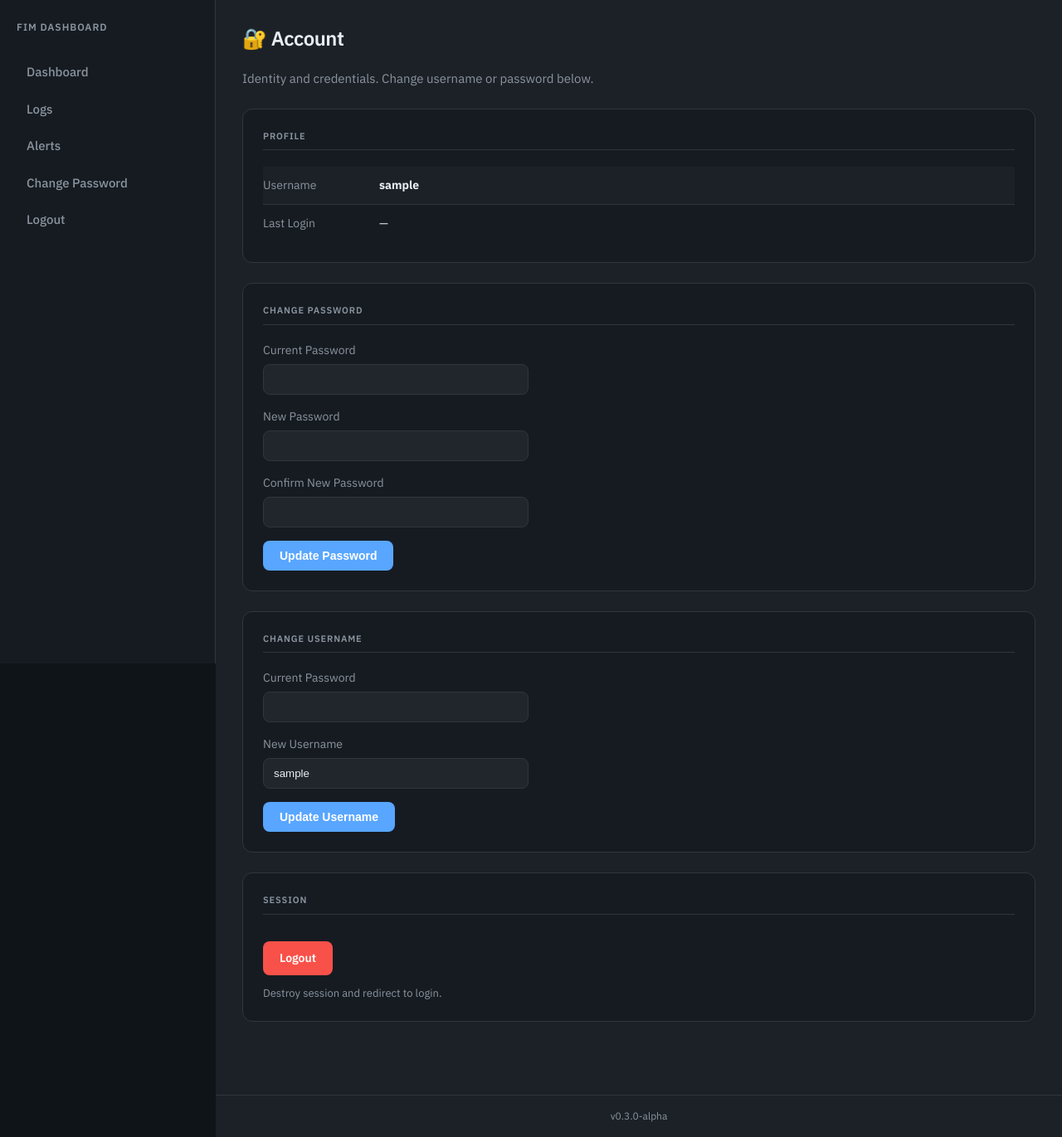
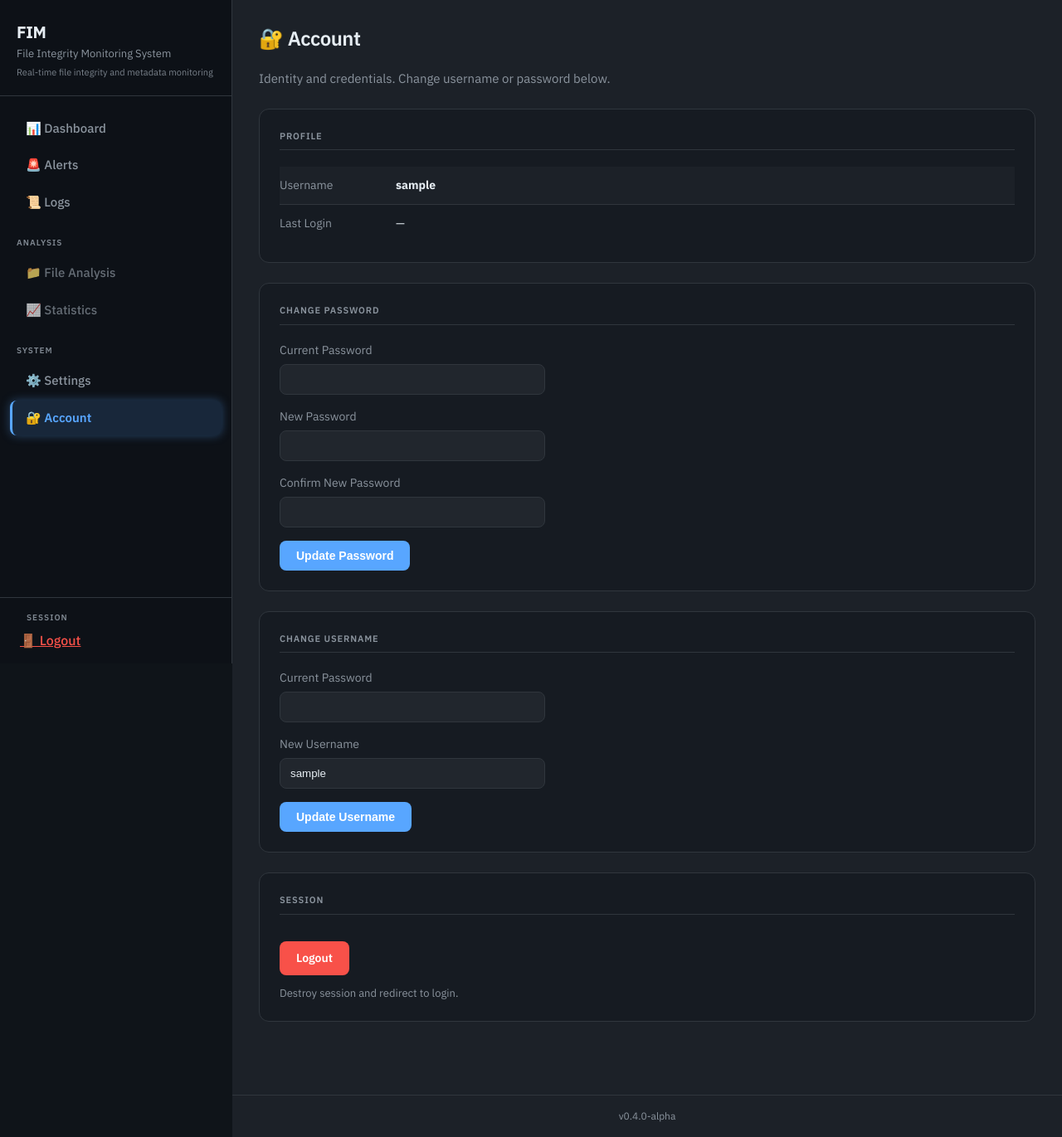
Before and after one commit to HusnainZargar/File-Integrity-Monitoring-System, a Flask app: page /account in a window 1280 px wide. Shown: the whole page at 83% size. Run offline with Flask 3, Linux system fonts and the light colour scheme; the visitor is signed in with stand-in values (Sample User, id 1); data comes from the database, SQL or seed files in the repository; tables that the repository leaves empty hold one stand-in row (values such as "Sample post").

Commit message:
Update sidebar styles and content structure

```diff
--- a/web/templates/base.html
+++ b/web/templates/base.html
@@ -10,7 +10,7 @@
     <style>
         :root {
             --bg-page: #0f1419;
-            --bg-sidebar: #161b22;
+            --bg-sidebar: #0d1117;
             --bg-card: #1c2128;
             --bg-row: #21262d;
             --bg-row-alt: #161b22;
@@ -19,7 +19,9 @@
             --text-muted: #8b949e;
             --accent: #58a6ff;
             --accent-soft: rgba(88, 166, 255, 0.15);
+            --accent-glow: rgba(88, 166, 255, 0.35);
             --danger: #f85149;
+            --danger-soft: rgba(248, 81, 73, 0.15);
             --warn: #d29922;
             --warn-bg: rgba(210, 153, 34, 0.2);
             --radius: 12px;
@@ -37,39 +39,99 @@
         }
         .container { display: flex; min-height: 100vh; }
         .sidebar {
-            width: 260px;
+            width: 280px;
             background: var(--bg-sidebar);
             border-right: 1px solid var(--border);
-            padding: 24px 0;
+            padding: 0;
             position: fixed;
             height: 100%;
             overflow-y: auto;
+            display: flex;
+            flex-direction: column;
         }
-        .sidebar h2 {
-            margin: 0 20px 24px;
-            font-size: 0.75rem;
+        .sidebar-header {
+            padding: 24px 20px 20px;
+            border-bottom: 1px solid var(--border);
+            flex-shrink: 0;
+        }
+        .sidebar-brand {
+            font-size: 1.25rem;
+            font-weight: 700;
+            color: var(--text);
+            letter-spacing: -0.02em;
+            margin: 0 0 2px;
+        }
+        .sidebar-product {
+            font-size: 0.8125rem;
+            color: var(--text-muted);
+            margin: 0 0 6px;
+            line-height: 1.35;
+        }
+        .sidebar-tagline {
+            font-size: 0.6875rem;
+            color: var(--text-muted);
+            opacity: 0.85;
+            margin: 0;
+            line-height: 1.4;
+        }
+        .sidebar-nav {
+            flex: 1;
+            padding: 16px 0;
+        }
+        .sidebar-section {
+            margin-bottom: 20px;
+        }
+        .sidebar-section-label {
+            font-size: 0.625rem;
             font-weight: 600;
             text-transform: uppercase;
-            letter-spacing: 0.08em;
+            letter-spacing: 0.1em;
             color: var(--text-muted);
+            margin: 0 20px 8px;
+            opacity: 0.9;
         }
-        .sidebar ul { list-style: none; padding: 0; margin: 0; }
+        .sidebar ul { list-style: none; padding: 0 12px; margin: 0; }
         .sidebar li { margin: 0; }
-        .sidebar a {
+        .sidebar-nav a {
             color: var(--text-muted);
             text-decoration: none;
             font-size: 0.9375rem;
             font-weight: 500;
             display: block;
-            padding: 10px 20px;
-            margin: 2px 12px;
+            padding: 10px 16px;
+            margin: 2px 0;
             border-radius: var(--radius-sm);
-            transition: color 0.15s, background 0.15s;
+            transition: color 0.15s, background 0.15s, border-color 0.15s;
+            border-left: 3px solid transparent;
         }
-        .sidebar a:hover { color: var(--text); background: var(--bg-row); }
+        .sidebar-nav a:hover { color: var(--text); background: var(--bg-row); }
+        .sidebar-nav a.active {
+            color: var(--accent);
+            font-weight: 600;
+            background: var(--accent-soft);
+            border-left-color: var(--accent);
+            box-shadow: 0 0 12px var(--accent-glow);
+        }
+        .sidebar-nav a.coming-soon {
+            color: var(--text-muted);
+            opacity: 0.7;
+            cursor: not-allowed;
+        }
+        .sidebar-nav a.coming-soon:hover { background: transparent; color: var(--text-muted); }
+        .sidebar-session {
+            padding: 16px 12px;
+            border-top: 1px solid var(--border);
+            flex-shrink: 0;
+        }
+        .sidebar-session a {
+            color: var(--danger);
+            font-weight: 500;
+        }
+        .sidebar-session a:hover { background: var(--danger-soft); color: var(--danger); }
+        .sidebar-session a.active { color: var(--danger); border-left-color: var(--danger); }
         .main-content {
             flex: 1;
-            margin-left: 260px;
+            margin-left: 280px;
             min-width: 0;
             padding: 28px 32px 64px;
             overflow-y: auto;
@@ -207,6 +269,7 @@
         }
         .status-strip .item { display: flex; align-items: center; gap: 8px; }
         .status-strip .dot { width: 8px; height: 8px; border-radius: 50%; background: #3fb950; }
+        .status-strip .dot.dot-paused { background: var(--warn); }
         .chart-container { position: relative; height: 320px; margin-bottom: 24px; }
         .chart-title { font-size: 0.9375rem; font-weight: 600; margin-bottom: 12px; color: var(--text); }
         footer {
@@ -216,13 +279,13 @@
             padding: 16px;
             border-top: 1px solid var(--border);
             background: var(--bg-card);
-            margin-left: 260px;
+            margin-left: 280px;
         }
         .error-msg { color: #f85149; font-size: 0.875rem; margin-bottom: 12px; }
         .success-msg { color: #3fb950; font-size: 0.875rem; margin-bottom: 12px; }
         @media (max-width: 768px) {
             .container { flex-direction: column; }
-            .sidebar { width: 100%; height: auto; position: relative; border-right: none; border-bottom: 1px solid var(--border); }
+            .sidebar { width: 100%; height: auto; position: relative; border-right: none; border-bottom: 1px solid var(--border); flex-direction: column; }
             .main-content { margin-left: 0; padding-bottom: 24px; }
             footer { margin-left: 0; }
             .metrics-row { grid-template-columns: 1fr 1fr; }
@@ -246,19 +309,45 @@
 <body>
     <div class="container">
         <nav class="sidebar">
-            <h2>FIM Dashboard</h2>
-            <ul>
-                <li><a href="{{ url_for('routes.dashboard') }}">Dashboard</a></li>
-                <li><a href="{{ url_for('routes.show_logs') }}">Logs</a></li>
-                <li><a href="{{ url_for('routes.show_alerts') }}">Alerts</a></li>
-                <li><a href="{{ url_for('routes.change_password') }}">Change Password</a></li>
-                <li><a href="{{ url_for('routes.logout') }}">Logout</a></li>
-            </ul>
+            <div class="sidebar-header">
+                <h1 class="sidebar-brand">FIM</h1>
+                <p class="sidebar-product">File Integrity Monitoring System</p>
+                <p class="sidebar-tagline">Real-time file integrity and metadata monitoring</p>
+            </div>
+            <div class="sidebar-nav">
+                <div class="sidebar-section">
+                    <ul>
+                        <li><a href="{{ url_for('routes.dashboard') }}" class="{{ 'active' if request.endpoint == 'routes.dashboard' else '' }}">📊 Dashboard</a></li>
+                        <li><a href="{{ url_for('routes.show_alerts') }}" class="{{ 'active' if request.endpoint == 'routes.show_alerts' else '' }}">🚨 Alerts</a></li>
+                        <li><a href="{{ url_for('routes.show_logs') }}" class="{{ 'active' if request.endpoint == 'routes.show_logs' else '' }}">📜 Logs</a></li>
+                    </ul>
+                </div>
+                <div class="sidebar-section">
+                    <p class="sidebar-section-label">ANALYSIS</p>
+                    <ul>
+                        <li><a href="#" class="coming-soon" title="Coming Soon">📁 File Analysis</a></li>
+                        <li><a href="#" class="coming-soon" title="Coming Soon">📈 Statistics</a></li>
+                    </ul>
+                </div>
+                <div class="sidebar-section">
+                    <p class="sidebar-section-label">SYSTEM</p>
+                    <ul>
+                        <li><a href="{{ url_for('routes.settings') }}" class="{{ 'active' if request.endpoint == 'routes.settings' else '' }}">⚙️ Settings</a></li>
+                        <li><a href="{{ url_for('routes.account') }}" class="{{ 'active' if request.endpoint in ('routes.account', 'routes.change_password') else '' }}">🔐 Account</a></li>
+                    </ul>
+                </div>
+            </div>
+            <div class="sidebar-session">
+                <p class="sidebar-section-label">SESSION</p>
+                <ul>
+                    <li><a href="{{ url_for('routes.logout') }}">🚪 Logout</a></li>
+                </ul>
+            </div>
         </nav>
         <div class="main-content">
             {% block content %}{% endblock %}
         </div>
     </div>
-    <footer>v0.3.0-alpha</footer>
+    <footer>v0.4.0-alpha</footer>
 </body>
 </html>
```
